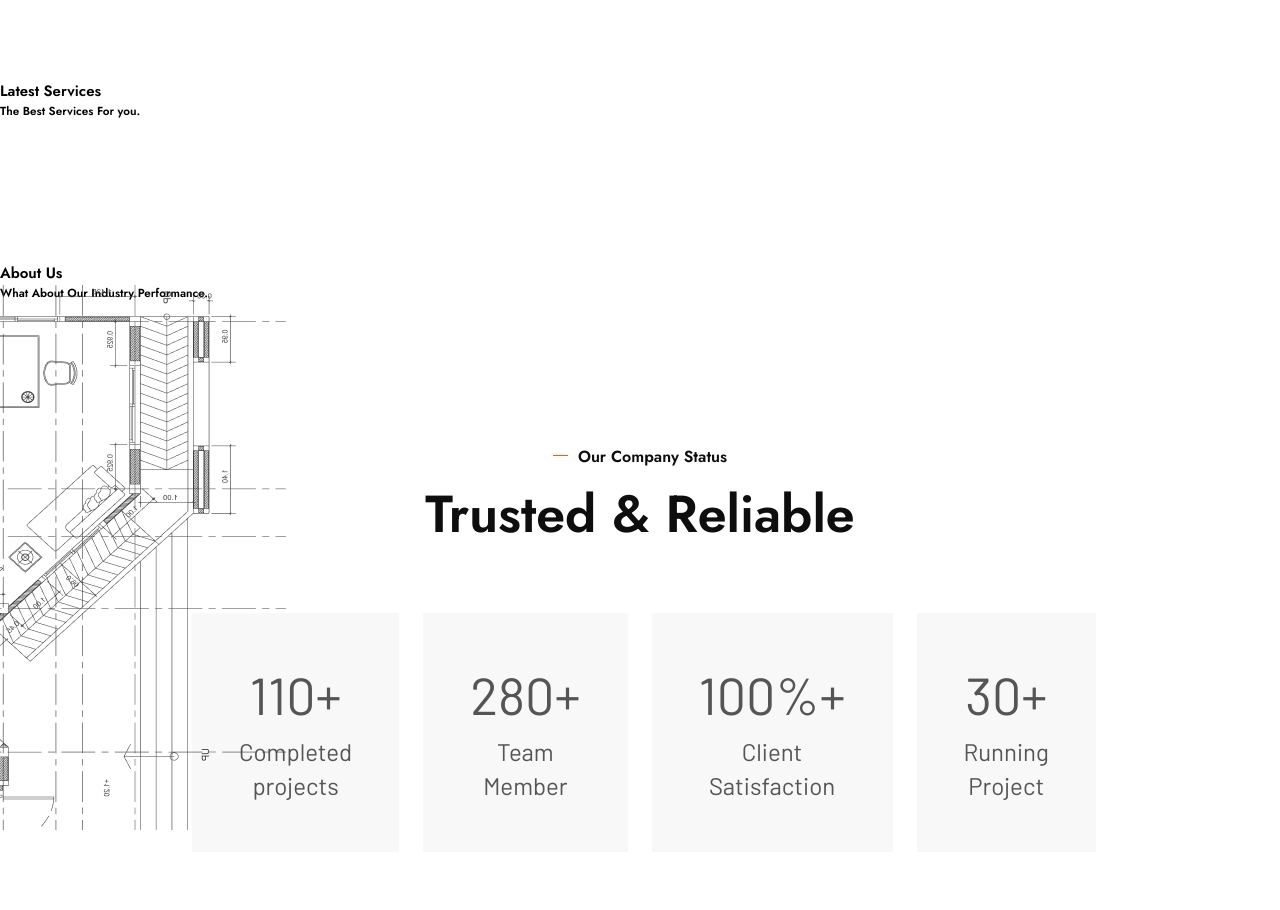
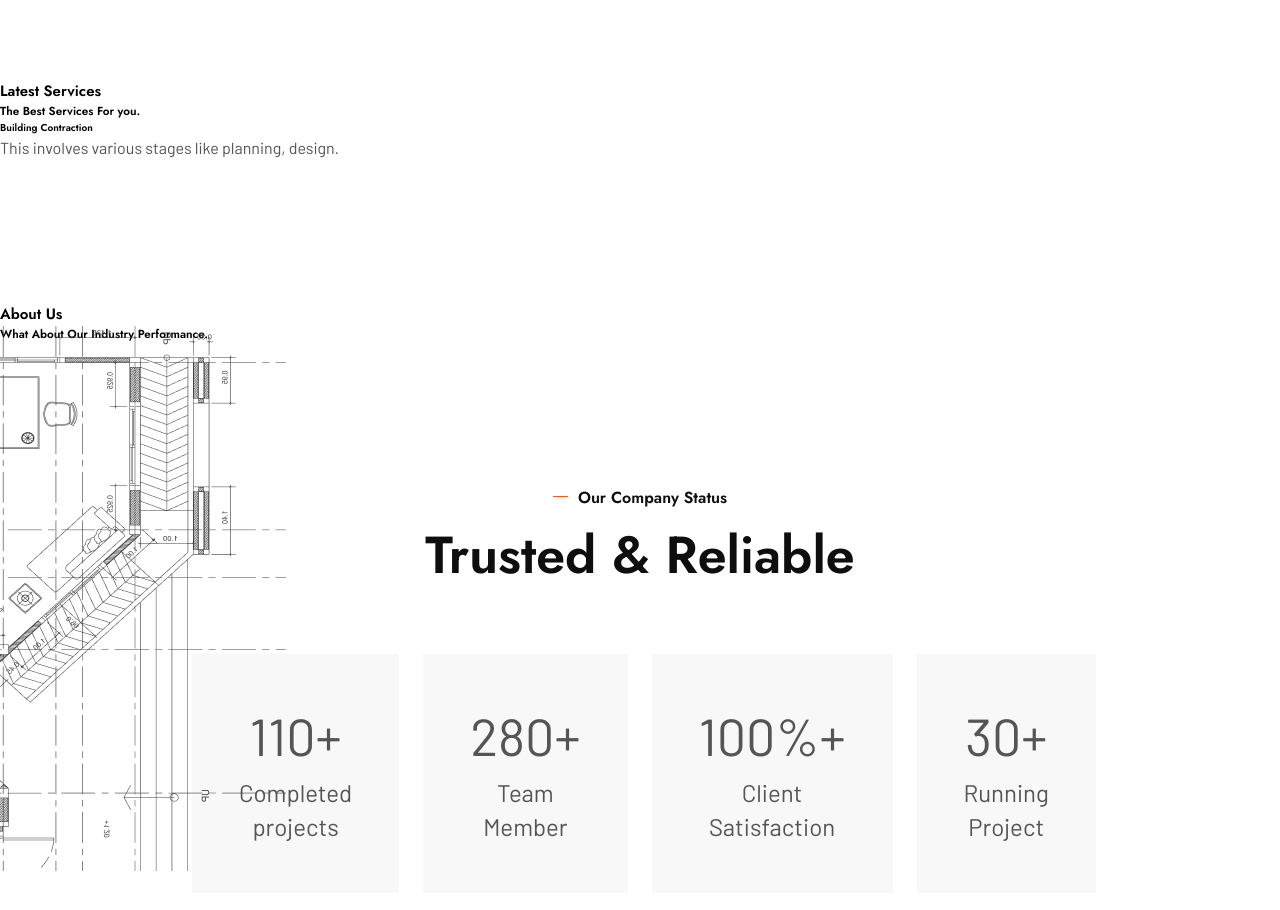
Before and after one commit to leokotman/hackaton-2024-nco, a website built with Vite: page index.html in a window 1280 px wide. Shown: the part 1080-1990 px from the top of the page. Built offline with nearby package versions, Linux system fonts and the light colour scheme; no server answers; a web font is replaced by a local one.

Commit message:
add services section basic layout

```diff
--- a/index.html
+++ b/index.html
@@ -46,6 +46,9 @@
       <section class="services_slider">
         <h2>Latest Services</h2>
         <h3>The Best Services For you.</h3>
+        <h4>Building Contraction</h4>
+        <script defer type="module" src="/slider.js"></script>
+        <p>This involves various stages like planning, design.</p>
       </section>
 
       <!-- about us -->
```
